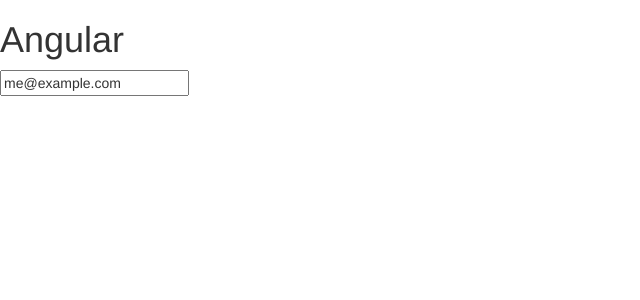
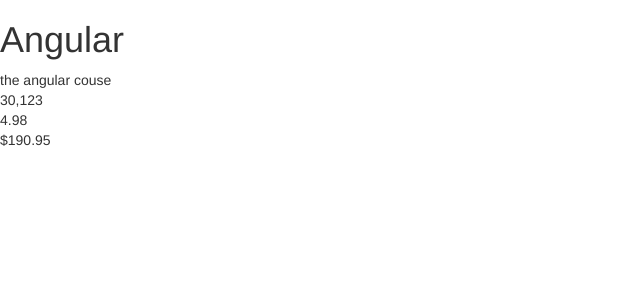
Before and after one commit to uzairqq/ECommerce, an Angular app: page / in a window 1280 px wide. Shown: the top 300 px of the page, without its empty margins (0-640 px from the left). Built offline with nearby package versions, Linux system fonts and the light colour scheme.

Commit message:
Used Builtin Pipes

```diff
--- a/src/app/courses.component.ts
+++ b/src/app/courses.component.ts
@@ -5,17 +5,21 @@ import { CoursesService } from './couses.service';
     // tslint:disable-next-line:component-selector
     selector: 'courses',
     template: `
-    <input [(ngModel)]="email" (keyup.enter)="onKeyUp()" />
+    {{course.title | uppercase | lowercase}}<br/>
+    {{course.students | number }}<br/>
+    {{course.rating | number:'1.2-2'}} <br/>
+    {{course.price | currency:'$':true:'3.2-2' }} <br/>
     `
 
 })
 
 export class CoursesComponent {
-    email = 'me@example.com';
 
-    onKeyUp() {
-        console.log(this.email);
-
-    }
+    course = {
+        title: 'The Angular Couse',
+        rating: 4.975,
+        students: 30123,
+        price: 190.95,
+    };
 
 }
```
